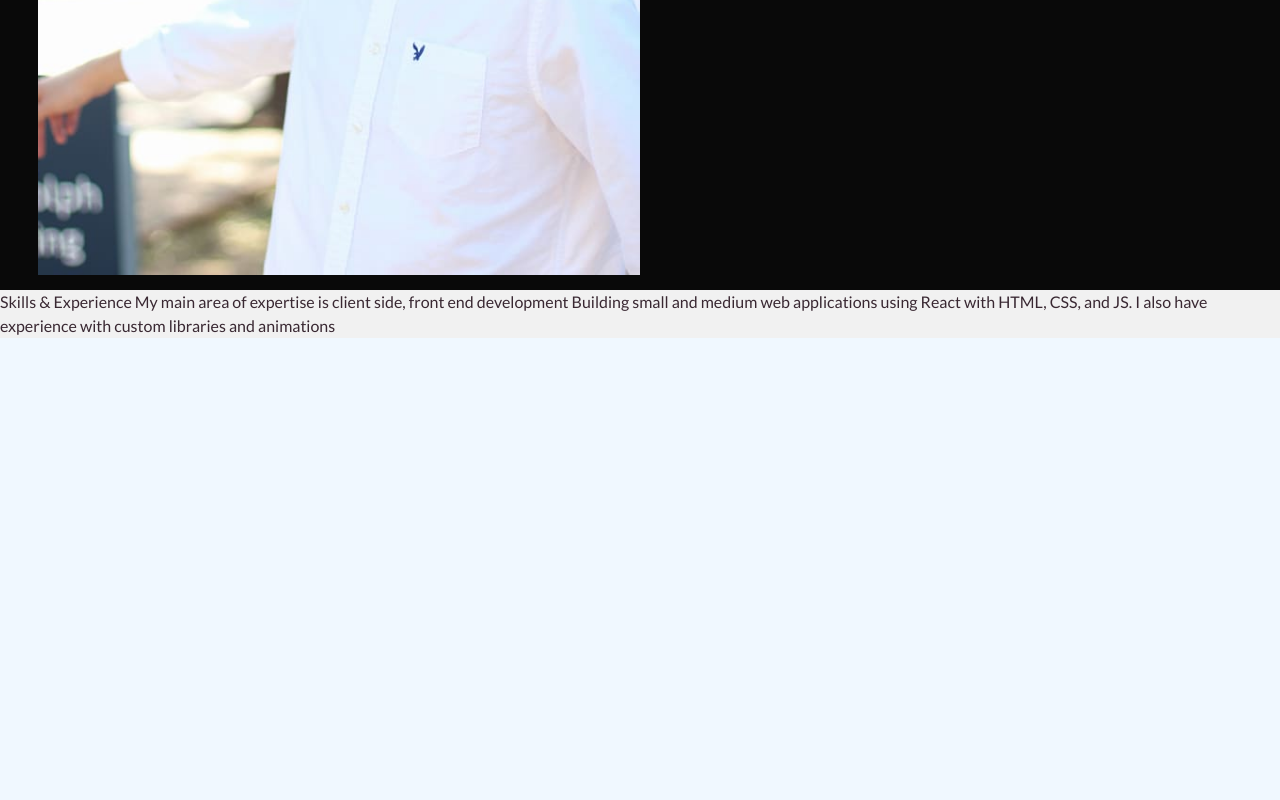
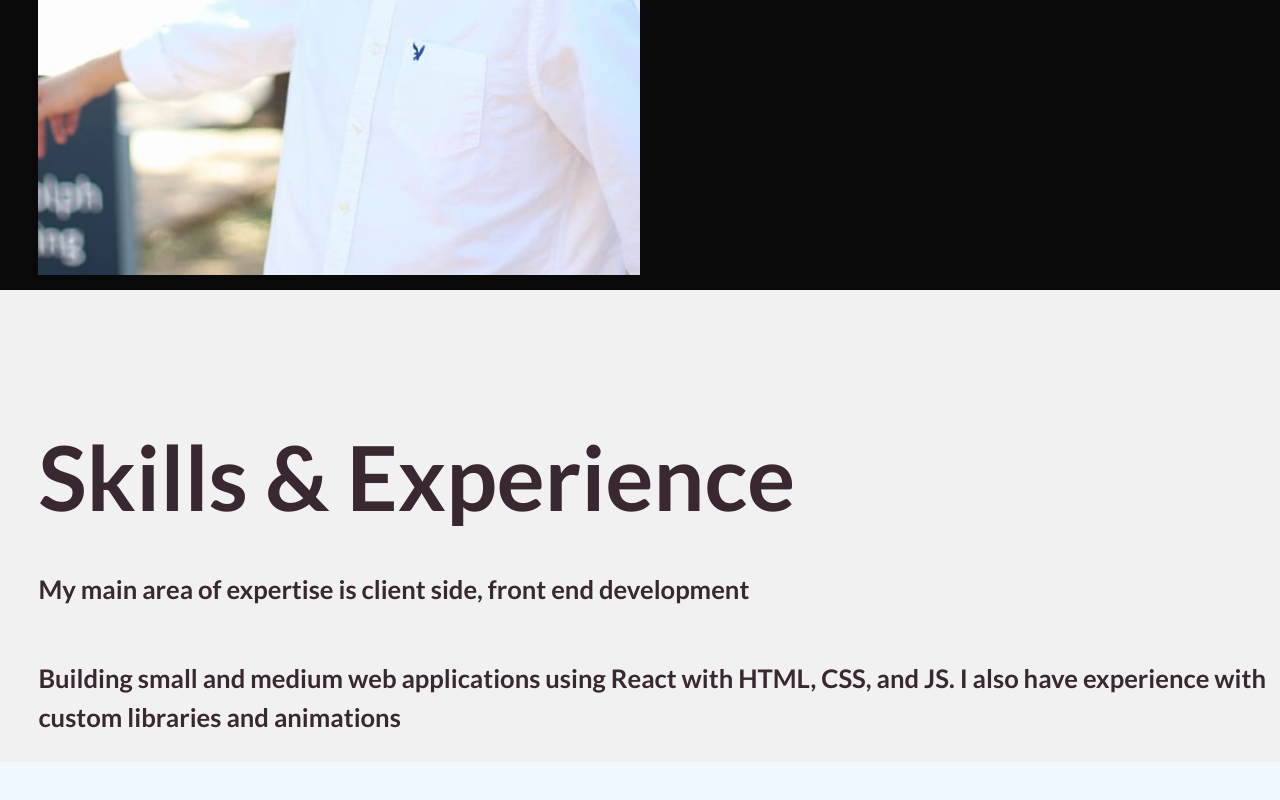
Before and after one commit to BrianMcCune/brianmccune-portfolio, a React (Vite) app: page / in a window 1280 px wide. Shown: the part 2762-3562 px from the top of the page. Built offline with nearby package versions, Linux system fonts and the light colour scheme.

Commit message:
skills headline animation

```diff
--- a/src/App.css
+++ b/src/App.css
@@ -186,7 +186,7 @@ button {
 
 .about > .headline-container {
   display: flex;
-  justify-content: center;
+  margin-left: 3dvw;
   margin-bottom: 5dvh;
   font-weight: 600;
   font-size: 7dvw;
@@ -208,17 +208,9 @@ button {
   margin-right: 3dvw;
 }
 
-/* .container > img {
-  min-width: 50%;
-  width: 50%;
-  height: fit-content;
-  border-radius: 5px;
-} */
-
 .img-container {
   width: 50%;
   min-width: 50%;
-  /* background-color: blue; */
 }
 
 img {
@@ -232,11 +224,25 @@ img {
   margin-top: 0;
 }
 
-.text > p {
+p {
   font-size: 2dvw;
+  font-weight: 700;
 }
 
+.skills {
+  display: flex;
+  flex-direction: column;
+  margin-top: 15vh;
+  margin-left: 3dvw;
+}
 
+.skills > .headline-container {
+  display: flex;
+  flex-direction: row;
+  font-weight: 600;
+  font-size: 7dvw;
+  overflow: hidden;
+}
 
 
 
--- a/src/Skills.jsx
+++ b/src/Skills.jsx
@@ -1,13 +1,49 @@
+import gsap from "gsap";
+import { useGSAP } from '@gsap/react';
+import { ScrollTrigger } from "gsap/ScrollTrigger";
+gsap.registerPlugin(ScrollTrigger);
+
 const Skills = () => {
+
+  const headline = 'Skills & Experience'
+  let headlineArray = headline.split('')
+
+  useGSAP(() => {
+
+    gsap.from('.skills-headline', {
+      scrollTrigger: {
+        trigger: '.skills',
+        toggleActions: 'play none none none',
+        // scrub: true,
+        markers: true
+      },
+      duration: 0.4,
+      y:250,
+      stagger: 0.05,
+      ease: 'power3.out'
+    })
+  })
+
+
   return (
     <div className="skills">
-      Skills & Experience
-
-      My main area of expertise is client side, front end development
-
-      Building small and medium web applications using React with HTML, CSS, and JS.
-
-      I also have experience with custom libraries and animations
+      <div className="headline-container">
+      {headlineArray.map((index) => {
+          return (
+            <div className="skills-headline">
+              <span key={headlineArray[index]} className="letter">
+                {index === ' ' ? '\u00A0' : index}
+              </span>
+            </div>
+          )
+        })}
+      </div>
+      <p>
+        My main area of expertise is client side, front end development
+      </p>
+      <p>
+        Building small and medium web applications using React with HTML, CSS, and JS. I also have experience with custom libraries and animations
+      </p>
     </div>
    );
 }
```
